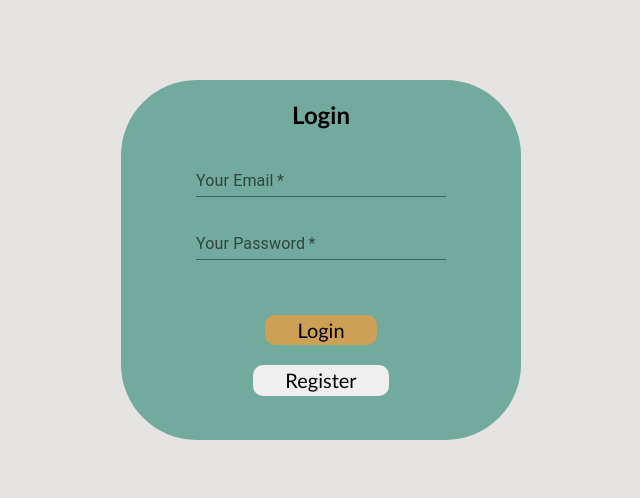
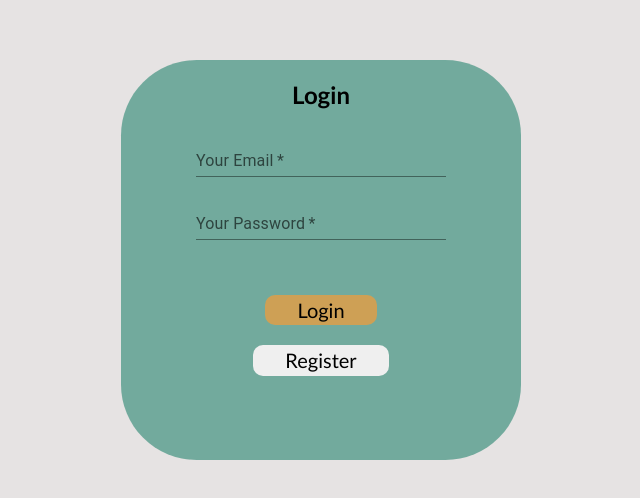
Before and after one commit to raulbaciulescu/ii-frontend, a React (Create React App) app: page / in a window 1280 px wide. Shown: the part 160-658 px from the top of the page, without its empty margins (319-959 px from the left). Built offline with nearby package versions, Linux system fonts and the light colour scheme.

Commit message:
resolved login error problem + change password email

```diff
--- a/src/components/Auth/AuthForm.css
+++ b/src/components/Auth/AuthForm.css
@@ -6,7 +6,7 @@
 
 .login {
     background-color:  rgba(0, 114, 89, 0.5);
-    height: 45vh;
+    height: 50vh;
     width: 50vh;
     border-radius: 2cm;
     align-items: center;
--- a/src/components/Auth/AuthForm.js
+++ b/src/components/Auth/AuthForm.js
@@ -163,6 +163,8 @@ const AuthForm = () => {
                         value={password}
                         onChange={(e) => {
                             setPassword(e.target.value);
+                            setErrorMessage("");
+                            setIsError(false);
                         }}
                     ></TextField>
                     {!isLogin &&
--- a/src/components/ChangePasswordAlert/ChangePasswordAlert.jsx
+++ b/src/components/ChangePasswordAlert/ChangePasswordAlert.jsx
@@ -17,7 +17,7 @@ const ChangePasswordAlert = ({ open, onClose }) => {
     const token = localStorage.getItem("token");
     axios
       .post(url, {
-        email: 'maria@gmail.com',
+        email: localStorage.getItem('email'),
         newPassword: inputValue
       },
         {
```
